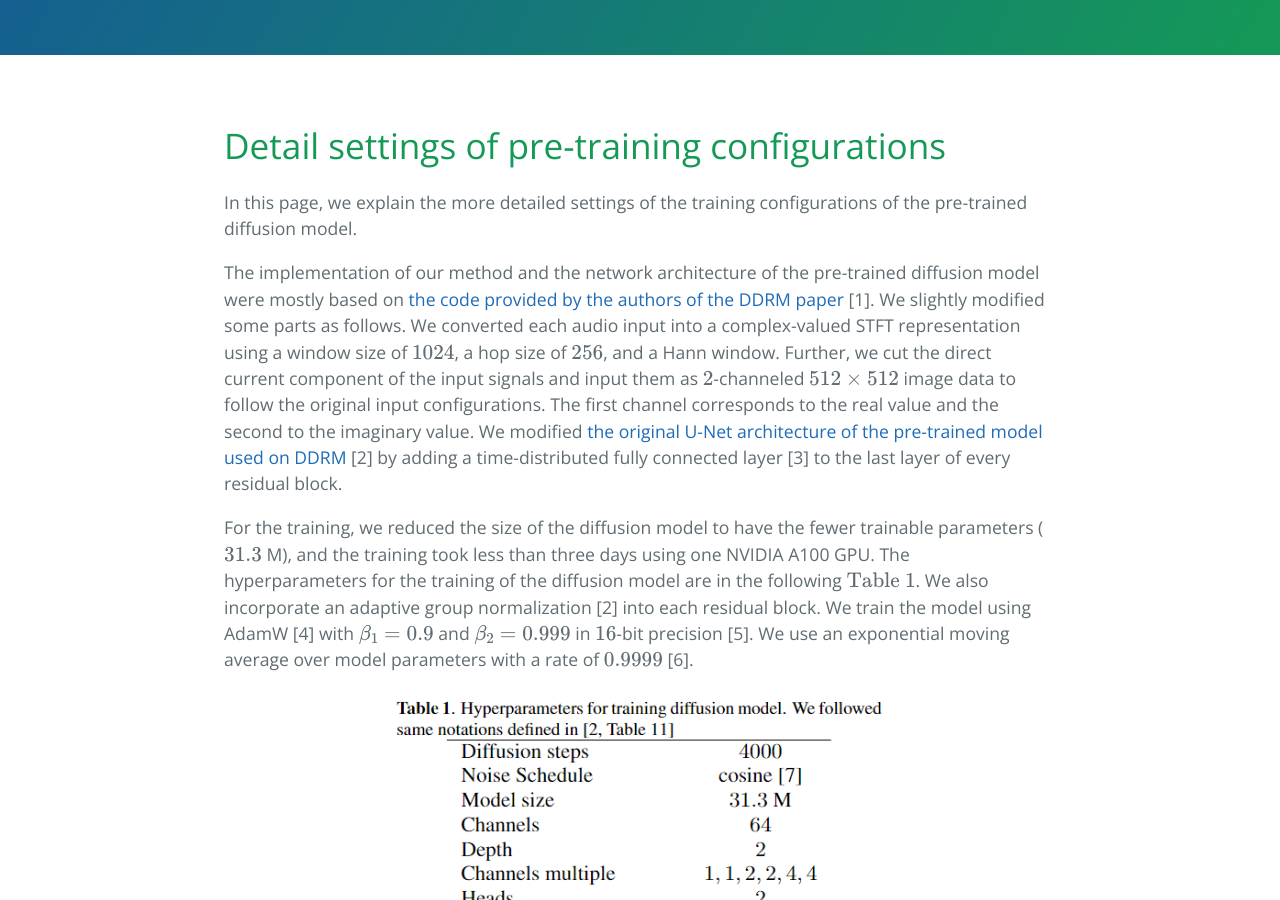
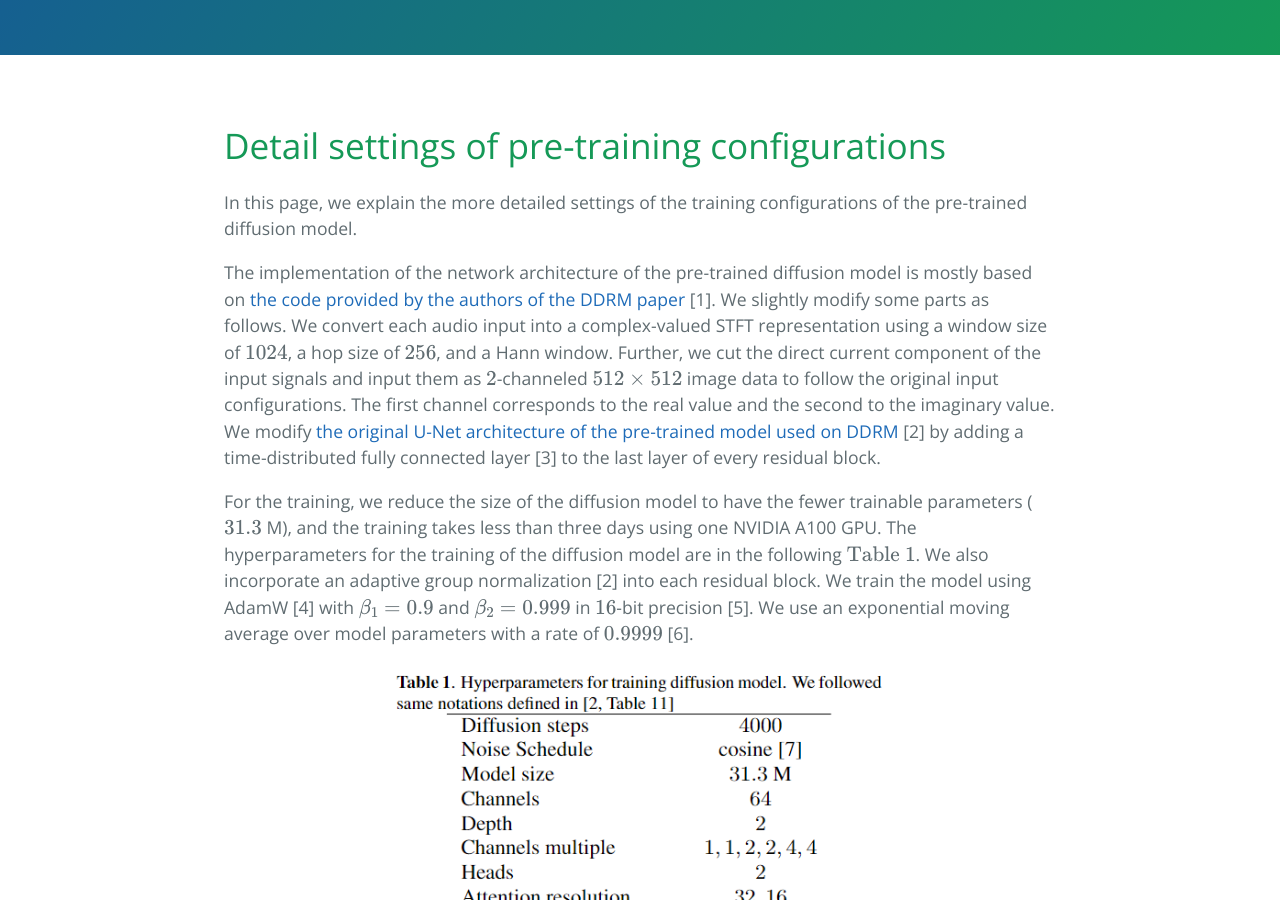
Before and after one commit to koichi-saito-sony/koichi-saito-sony.github.io, a Jekyll site: the page built from unsupervised-vocal-dereverb/network.md, in a window 1280 px wide and 900 px high, scrolled down 340 px. Built offline with Jekyll 4.4.1, drawn with Linux system fonts in a browser that asks for light colours; our own code applies the rules of GitHub Pages for plain Markdown files; formulas are drawn with MathJax 3.

Commit message:
check intermidiate

```diff
--- a/unsupervised-vocal-dereverb/network.md
+++ b/unsupervised-vocal-dereverb/network.md
@@ -14,13 +14,13 @@ title: Detail settings of pre-training configurations
 # Detail settings of pre-training configurations
 In this page, we explain the more detailed settings of the training configurations of the pre-trained diffusion model.
 
-The implementation of our method and the network architecture of the pre-trained diffusion model were mostly based on [the code provided by the authors of the DDRM paper](https://github.com/bahjat-kawar/ddrm) [1].
-We slightly modified some parts as follows.
-We converted each audio input into a complex-valued STFT representation using a window size of $1024$, a hop size of $256$, and a Hann window.
+The implementation of the network architecture of the pre-trained diffusion model is mostly based on [the code provided by the authors of the DDRM paper](https://github.com/bahjat-kawar/ddrm) [1].
+We slightly modify some parts as follows.
+We convert each audio input into a complex-valued STFT representation using a window size of $1024$, a hop size of $256$, and a Hann window.
 Further, we cut the direct current component of the input signals and input them as $2$-channeled $512 \times 512$ image data to follow the original input configurations. The first channel corresponds to the real value and the second to the imaginary value.
-We modified [the original U-Net architecture of the pre-trained model used on DDRM](https://github.com/openai/guided-diffusion) [2] by adding a time-distributed fully connected layer [3] to the last layer of every residual block.
+We modify [the original U-Net architecture of the pre-trained model used on DDRM](https://github.com/openai/guided-diffusion) [2] by adding a time-distributed fully connected layer [3] to the last layer of every residual block.
 
-For the training, we reduced the size of the diffusion model to have the fewer trainable parameters ($31.3$ M), and the training took less than three days using one NVIDIA A100 GPU.
+For the training, we reduce the size of the diffusion model to have the fewer trainable parameters ($31.3$ M), and the training takes less than three days using one NVIDIA A100 GPU.
 The hyperparameters for the training of the diffusion model are in the following $\textrm{Table 1}$.
 We also incorporate an adaptive group normalization [2] into each residual block.
 We train the model using AdamW [4] with $\beta_{1}=0.9$ and $\beta_{2}=0.999$ in $16$-bit precision [5]. We use an exponential moving average over model parameters with a rate of $0.9999$ [6].
```
